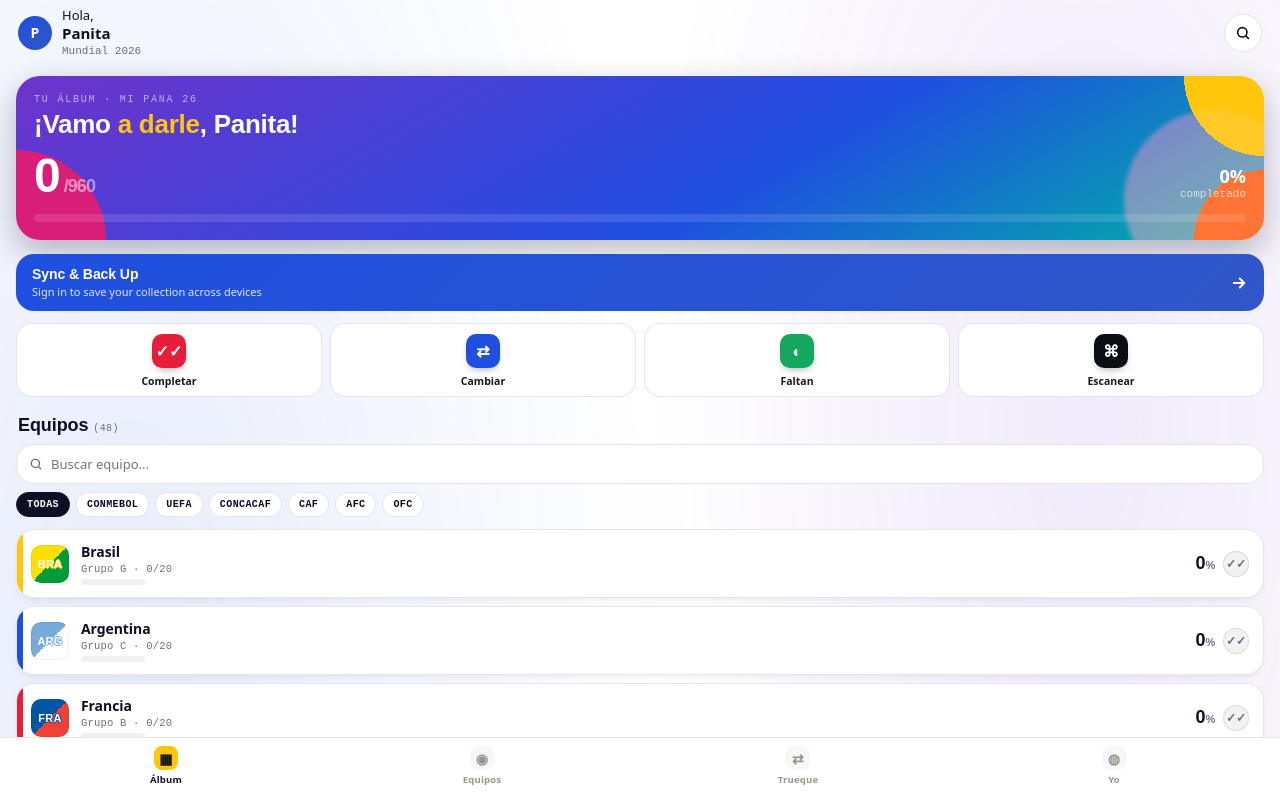
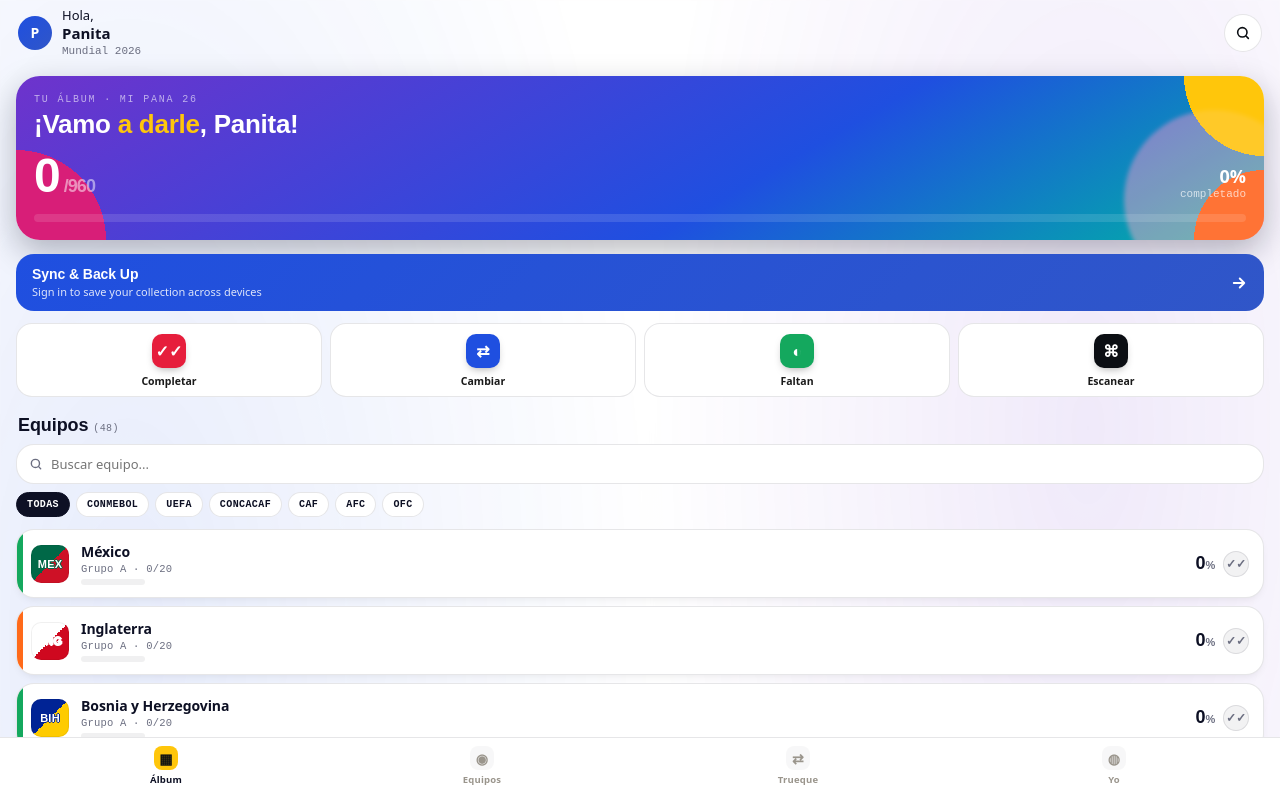
Before and after one commit to carmudgeon/mi-pana, a React (Vite) app: page / in a window 1280 px wide. Shown: the top 798 px of the page. Built offline with nearby package versions, Linux system fonts and the light colour scheme; no server answers.

Commit message:
feat: sort team list by group ascending

```diff
--- a/src/screens/AlbumOverviewScreen.jsx
+++ b/src/screens/AlbumOverviewScreen.jsx
@@ -65,7 +65,7 @@ export default function AlbumOverviewScreen({ collection, setSticker, lang, user
       if (search && !team.name.toLowerCase().includes(search.toLowerCase())) return false;
       return true;
     })
-    .sort((a, b) => (b.owned / b.total) - (a.owned / a.total));
+    .sort((a, b) => a.team.group.localeCompare(b.team.group));
 
   const handleToggleTeam = (teamCode, markAll) => {
     for (let i = 1; i <= STICKERS_PER_TEAM; i++) {
```
